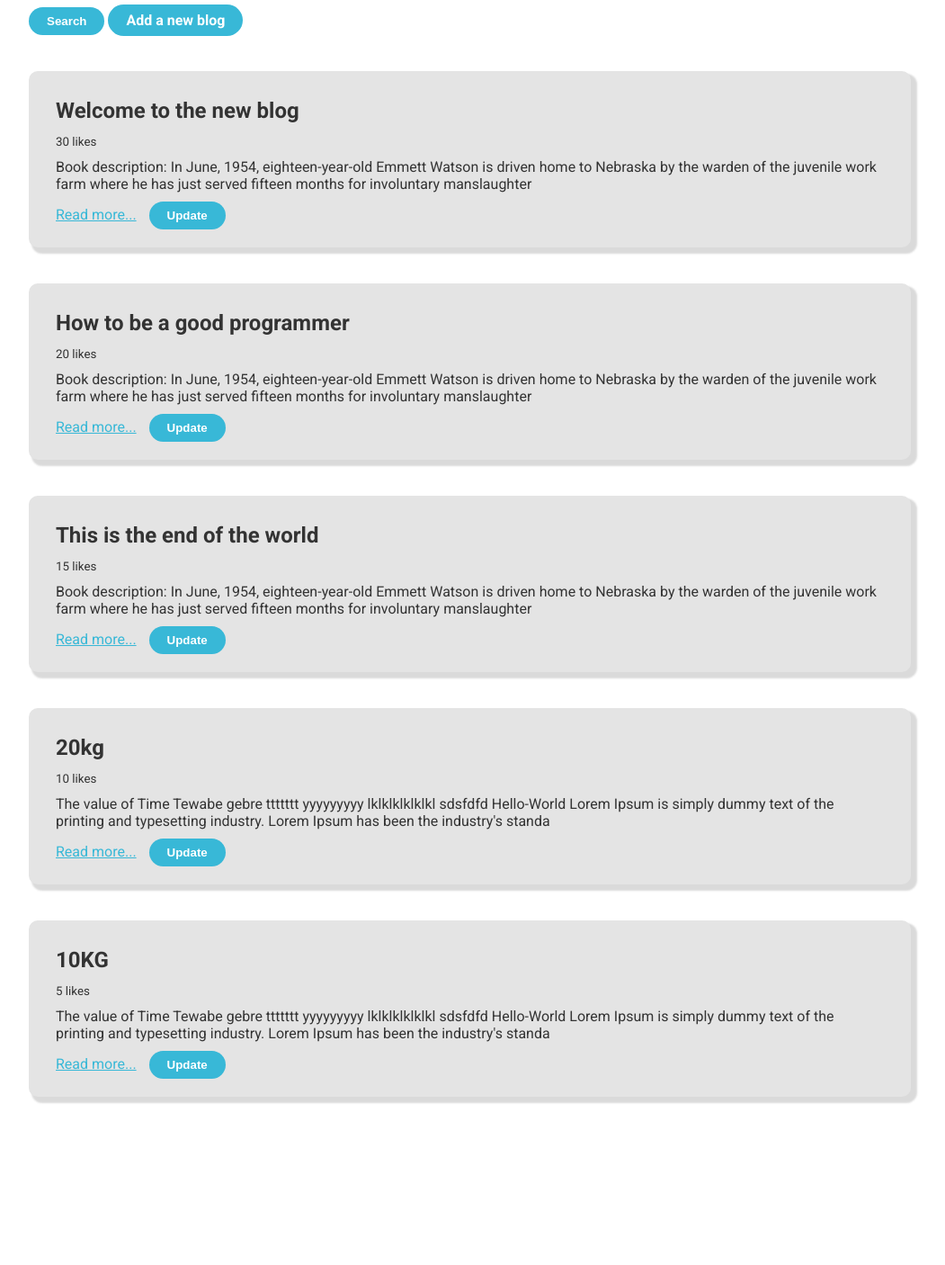
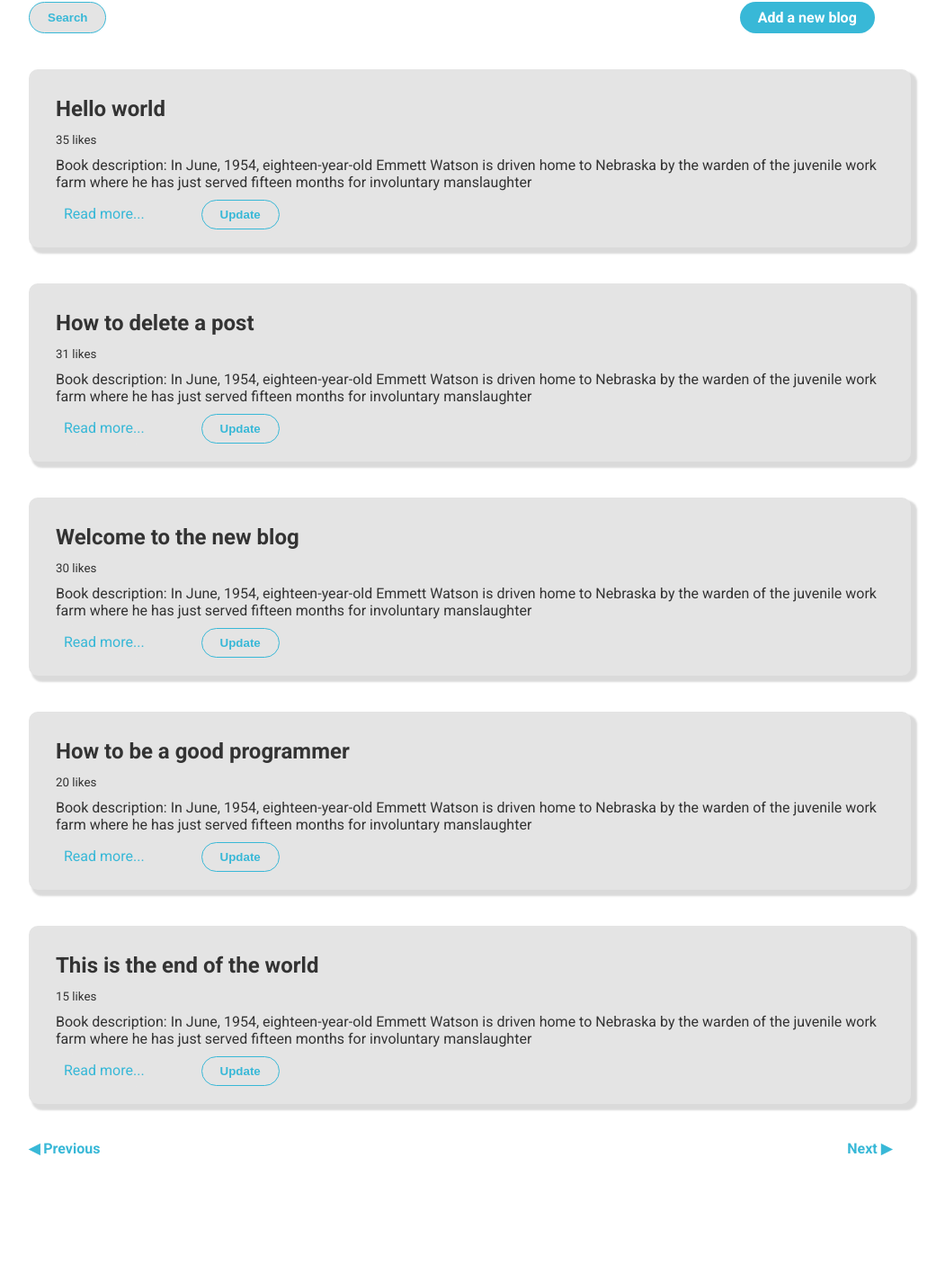
Before and after one commit to ttewabe/My_blog_app, a website built with Vite: page index.html in a window 1280 px wide. Shown: the part 206-1612 px from the top of the page at 90% size, without its empty margins (128-1179 px from the left). Before the commit the page ends 1575 px from the top, so only its background shows below. Built offline with nearby package versions, Linux system fonts and the light colour scheme; data requests are answered from the project's data file.

Commit message:
added pagination icons and update styles

```diff
--- a/data/db.json
+++ b/data/db.json
@@ -13,22 +13,22 @@
       "likes": 20
     },
     {
+      "id": 3,
+      "title": "How to delete a post",
+      "body": "Book description: In June, 1954, eighteen-year-old Emmett Watson is driven home to Nebraska by the warden of the juvenile work farm where he has just served fifteen months for involuntary manslaughter. His mother long gone, his father recently deceased, and the family farm foreclosed upon by the bank, Emmett's intention is to pick up his eight-year-old brother, Billy, and head to California where they can start their lives anew. But when the warden drives away, Emmett discovers that two friends from the work farm have hidden themselves in the trunk of the warden's car. Together, they have hatched an altogether different plan for Emmett's future, one that will take them all on a fateful journey in the opposite direction—to the City of New York.",
+      "likes": 31
+    },
+    {
       "id": 4,
       "title": "This is the end of the world",
       "body": "Book description: In June, 1954, eighteen-year-old Emmett Watson is driven home to Nebraska by the warden of the juvenile work farm where he has just served fifteen months for involuntary manslaughter. His mother long gone, his father recently deceased, and the family farm foreclosed upon by the bank, Emmett's intention is to pick up his eight-year-old brother, Billy, and head to California where they can start their lives anew. But when the warden drives away, Emmett discovers that two friends from the work farm have hidden themselves in the trunk of the warden's car. Together, they have hatched an altogether different plan for Emmett's future, one that will take them all on a fateful journey in the opposite direction—to the City of New York.",
       "likes": 15
     },
     {
-      "title": "10KG",
-      "body": "The value of Time\nTewabe gebre ttttttt yyyyyyyyy lklklklklklkl sdsfdfd Hello-World Lorem Ipsum is simply dummy text of the printing and typesetting industry. Lorem Ipsum has been the industry's standard dummy text ever since the 1500s, when an unknown printer took a galley of type and scrambled it to make a type specimen book. It has survived not only five centuries, but also the leap into electronic typesetting, remaining essentially unchanged. It was popularised in the 1960s with the release of Letraset sheets containing Lorem Ipsum passages, and more recently with desktop publishing software like Aldus PageMaker including versions of Lorem Ipsum.",
-      "likes": 5,
-      "id": 6
-    },
-    {
-      "title": "20kg",
-      "body": "The value of Time Tewabe gebre ttttttt yyyyyyyyy lklklklklklkl sdsfdfd Hello-World Lorem Ipsum is simply dummy text of the printing and typesetting industry. Lorem Ipsum has been the industry's standa",
-      "likes": 10,
-      "id": 7
+      "id": 5,
+      "title": "Hello world",
+      "body": "Book description: In June, 1954, eighteen-year-old Emmett Watson is driven home to Nebraska by the warden of the juvenile work farm where he has just served fifteen months for involuntary manslaughter. His mother long gone, his father recently deceased, and the family farm foreclosed upon by the bank, Emmett's intention is to pick up his eight-year-old brother, Billy, and head to California where they can start their lives anew. But when the warden drives away, Emmett discovers that two friends from the work farm have hidden themselves in the trunk of the warden's car. Together, they have hatched an altogether different plan for Emmett's future, one that will take them all on a fateful journey in the opposite direction—to the City of New York.",
+      "likes": 35
     }
   ],
   "comments": [
--- a/index.html
+++ b/index.html
@@ -15,11 +15,19 @@
 
     <form class="search">
       <input type="text" name="term" placeholder="search term">
-      <button type="submit">Search</button>
-      <a href="/create.html">Add a new blog</a>
+      <div>
+        <button type="submit">Search</button>
+        <a href="/create.html">Add a new blog</a>
+      </div>
     </form>
+
     <div class="blogs">
       <!-- inject blogs here -->
+    </div>
+
+    <div class="pagination">
+      <a id="prevPage" class="pagination-arrow" href="#">&#9664; Previous</a>
+      <a id="nextPage" class="pagination-arrow" href="#">Next &#9654;</a>
     </div>
 
     <script type="module" src="/src/index.ts"></script>
--- a/src/details.ts
+++ b/src/details.ts
@@ -11,7 +11,7 @@ const renderDetails = async () => {
     const template = `
         <h1>${post.title}</h1>
         <p>${post.body}</p>
-        <a href="/update.html?id=${id}">Update</a>
+        <a class="update-value" href="/update.html?id=${id}">Update</a>
         `;
     containerDetail.innerHTML = template;
 };
@@ -53,7 +53,7 @@ document.getElementById('facebook-share')?.addEventListener('click', (e) => {
 });
 
 
-// Add an "Update" link
+// Add an Update link
 const updateLink = document.createElement('a');
 updateLink.textContent = 'Update';
 updateLink.href = `/update.html?id=${id}`;
--- a/src/index.ts
+++ b/src/index.ts
@@ -1,4 +1,3 @@
-
 const container = document.querySelector('.blogs') as HTMLElement;
 const searchForm = document.querySelector('.search') as HTMLFormElement;
 
--- a/styles.scss
+++ b/styles.scss
@@ -1,4 +1,4 @@
-$font-stack: Helvetica, sans-serif;
+$font-stack:'Roboto', sans-serif;
 $primary-color: #333;
 $bg: #38b8d7;
 $color: #ffffff;
@@ -8,12 +8,12 @@ $text-bg:#e4e4e4;
 
 body {
   background: $color;
-  font-family: 'Roboto';
+  font-family: $font-stack;
   color: $primary-color;
   max-width: 960px;
   margin: 100px auto;
   padding: 10px;
-}
+
   nav {
     display: flex;
     justify-content: center;
@@ -23,7 +23,20 @@ body {
       padding-right: 50px;
       color: $bg;
       font-weight: 800;
-      font-size: 40px;
+      font-size: 35px;
+    }
+  }
+  .update-value {
+    padding: 8px 20px;
+  border-radius: 50px;
+  border:1px solid #38b8d7;
+  color: $bg;
+  font-weight: 800;
+  background: $text-bg;
+  text-decoration: none;
+  &:hover{
+    background-color: $bg;
+    color: $color;
   }
   }
 
@@ -31,7 +44,8 @@ body {
   max-width: 200px;
 }
 
-.search a {
+.search{
+  a {
     color: $color;
     text-decoration: none;
     background: $bg;
@@ -40,7 +54,11 @@ body {
     border:$bg;
     font-weight: 800;
 }
-
+div{
+  display: flex;
+  justify-content: space-between;
+}
+}
 form {
   width: 98%;
   justify-content: space-between;
@@ -81,11 +99,16 @@ form {
 .delete {
   color: $color;
   text-decoration: none;
-  background: $bg;
+  background: rgb(121, 10, 10);
   padding: 8px 20px;
   border-radius: 50px;
   border: $bg;
+  font-size: 17px;
   font-weight: 800;
+  &:hover{
+    background: rgb(84, 115, 125);
+    transition: background 2s;
+  }
 }
 
 .details {
@@ -116,6 +139,17 @@ form {
 .post a {
   color: $bg;
   margin: 10px;
+  margin-right: 50px;
+  text-decoration: none;
+  border-radius: 20px;
+  border:1px solid $text-bg;
+  padding: 8px;
+  &:hover{
+    // background-color: $bg;
+    padding: 8px;
+    background-color: $bg;
+    color: $color;
+  }
 }
 
 /* update page */
@@ -132,13 +166,16 @@ form {
   }
 }
   button {
-  text-decoration: none;
-  background: $bg;
   padding: 8px 20px;
   border-radius: 50px;
-  border: #38b8d7;
+  border:1px solid #38b8d7;
+  color: $bg;
+  font-weight: 800;
+  background: $text-bg;
+  &:hover{
+    background-color: $bg;
     color: $color;
-  font-weight: 800;
+  }
   }
   input,
   textarea {
@@ -149,3 +186,19 @@ form {
     background: $text-bg;
     border: 1px solid $bg;
   }
+
+  //pagination
+  .pagination-arrow {
+    text-decoration: none;
+    color: $bg;
+    font-weight: 800;
+    &:hover{
+      color: black;
+    }
+}
+  .pagination {
+    margin: 10px 0;
+    display: flex;
+    justify-content: space-between;
+  }
+}
```
Also changed, not shown: 1 other file. Lines whose indentation alone changed are shown as unchanged.
